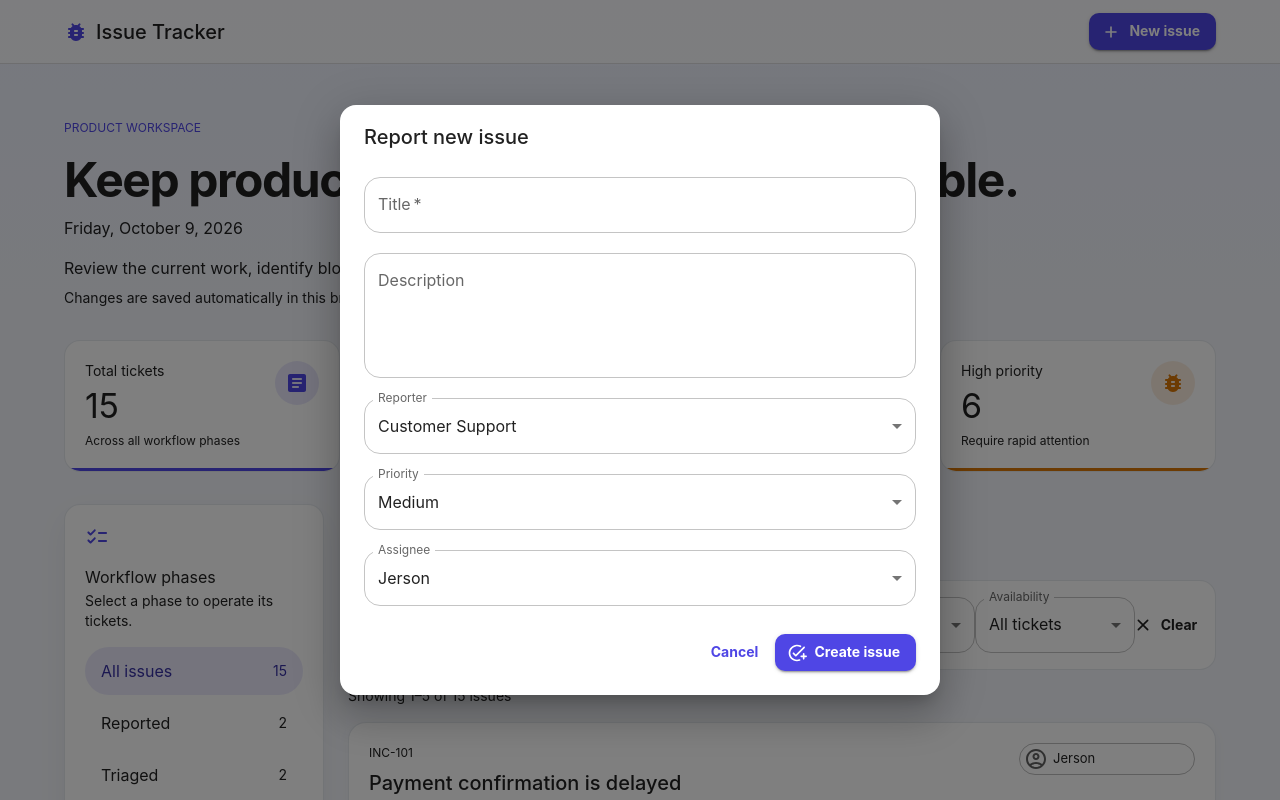
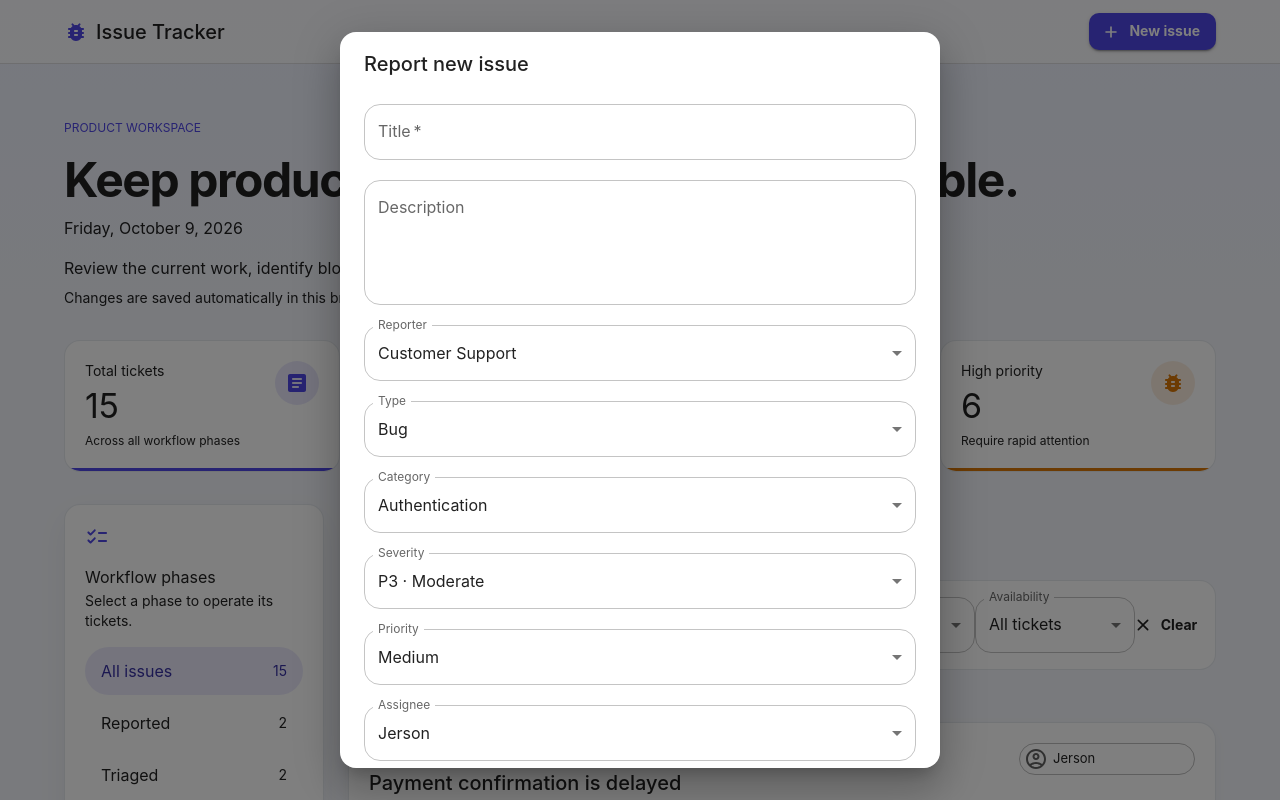
Before and after one commit to xJerson/issue-tracker, a React (Vite) app: page / in a window 1280 px wide. Both pictures are taken after a click on the button "New issue". Shown: the top 800 px of the page. Built offline with nearby package versions, Linux system fonts and the light colour scheme.

Commit message:
feat: add ticket classification catalog
- Capture type, category, and severity when reporting a ticket
- Normalize saved tickets with catalog defaults

```diff
--- a/src/features/issues/CreateIssueDialog.jsx
+++ b/src/features/issues/CreateIssueDialog.jsx
@@ -8,6 +8,7 @@ import DialogTitle from "@mui/material/DialogTitle";
 import MenuItem from "@mui/material/MenuItem";
 import Stack from "@mui/material/Stack";
 import TextField from "@mui/material/TextField";
+import { issueCategories, issueTypes, severityLevels } from "./data/issueCatalog";
 import { teamMembers } from "./data/teamMembers";
 
 const initialForm = {
@@ -16,6 +17,9 @@ const initialForm = {
   priority: "medium",
   reporter: "Customer Support",
   assignee: "Jerson",
+  type: "bug",
+  category: "authentication",
+  severity: "p3",
 };
 
 // This dialog collects the information required to report a new ticket.
@@ -83,6 +87,39 @@ export default function CreateIssueDialog({ open, onClose, onCreate }) {
               <MenuItem value="Monitoring">Monitoring</MenuItem>
               <MenuItem value="Product Team">Product Team</MenuItem>
             </TextField>
+            <TextField label="Type" name="type" onChange={updateField} select value={form.type}>
+              {issueTypes.map((type) => (
+                <MenuItem key={type.value} value={type.value}>
+                  {type.label}
+                </MenuItem>
+              ))}
+            </TextField>
+            <TextField
+              label="Category"
+              name="category"
+              onChange={updateField}
+              select
+              value={form.category}
+            >
+              {issueCategories.map((category) => (
+                <MenuItem key={category.value} value={category.value}>
+                  {category.label}
+                </MenuItem>
+              ))}
+            </TextField>
+            <TextField
+              label="Severity"
+              name="severity"
+              onChange={updateField}
+              select
+              value={form.severity}
+            >
+              {severityLevels.map((severity) => (
+                <MenuItem key={severity.value} value={severity.value}>
+                  {severity.label}
+                </MenuItem>
+              ))}
+            </TextField>
             <TextField
               label="Priority"
               name="priority"
--- /dev/null
+++ b/src/features/issues/data/issueCatalog.js
@@ -0,0 +1,29 @@
+// These values standardize how AndesPay classifies incoming work.
+export const issueTypes = [
+  { value: "bug", label: "Bug" },
+  { value: "incident", label: "Incident" },
+  { value: "service-request", label: "Service request" },
+  { value: "improvement", label: "Improvement" },
+];
+
+export const issueCategories = [
+  { value: "authentication", label: "Authentication" },
+  { value: "payments", label: "Payments" },
+  { value: "profile", label: "Profile" },
+  { value: "notifications", label: "Notifications" },
+  { value: "reports", label: "Reports" },
+  { value: "mobile", label: "Mobile" },
+  { value: "infrastructure", label: "Infrastructure" },
+];
+
+// Severity measures business impact, while priority determines work order.
+export const severityLevels = [
+  { value: "p1", label: "P1 · Critical" },
+  { value: "p2", label: "P2 · Major" },
+  { value: "p3", label: "P3 · Moderate" },
+  { value: "p4", label: "P4 · Minor" },
+];
+
+export function getCatalogLabel(items, value) {
+  return items.find((item) => item.value === value)?.label ?? value;
+}
--- a/src/features/issues/data/issueStorage.js
+++ b/src/features/issues/data/issueStorage.js
@@ -1,4 +1,14 @@
 const storageKey = "andes-pay-issues";
+
+function normalizeIssue(issue) {
+  return {
+    blockReason: "",
+    category: "infrastructure",
+    severity: issue.priority === "high" ? "p1" : "p3",
+    type: "bug",
+    ...issue,
+  };
+}
 
 // Read persisted tickets without allowing invalid browser data to break the application.
 export function loadIssues(fallbackIssues) {
@@ -6,14 +16,14 @@ export function loadIssues(fallbackIssues) {
     const savedIssues = window.localStorage.getItem(storageKey);
 
     if (!savedIssues) {
-      return fallbackIssues;
+      return fallbackIssues.map(normalizeIssue);
     }
 
     const parsedIssues = JSON.parse(savedIssues);
 
     // Add fields introduced by newer versions without discarding existing local tickets.
     return Array.isArray(parsedIssues)
-      ? parsedIssues.map((issue) => ({ blockReason: "", ...issue }))
+      ? parsedIssues.map(normalizeIssue)
       : fallbackIssues;
   } catch {
     // Fall back to seed data if storage is unavailable or contains invalid JSON.
```
